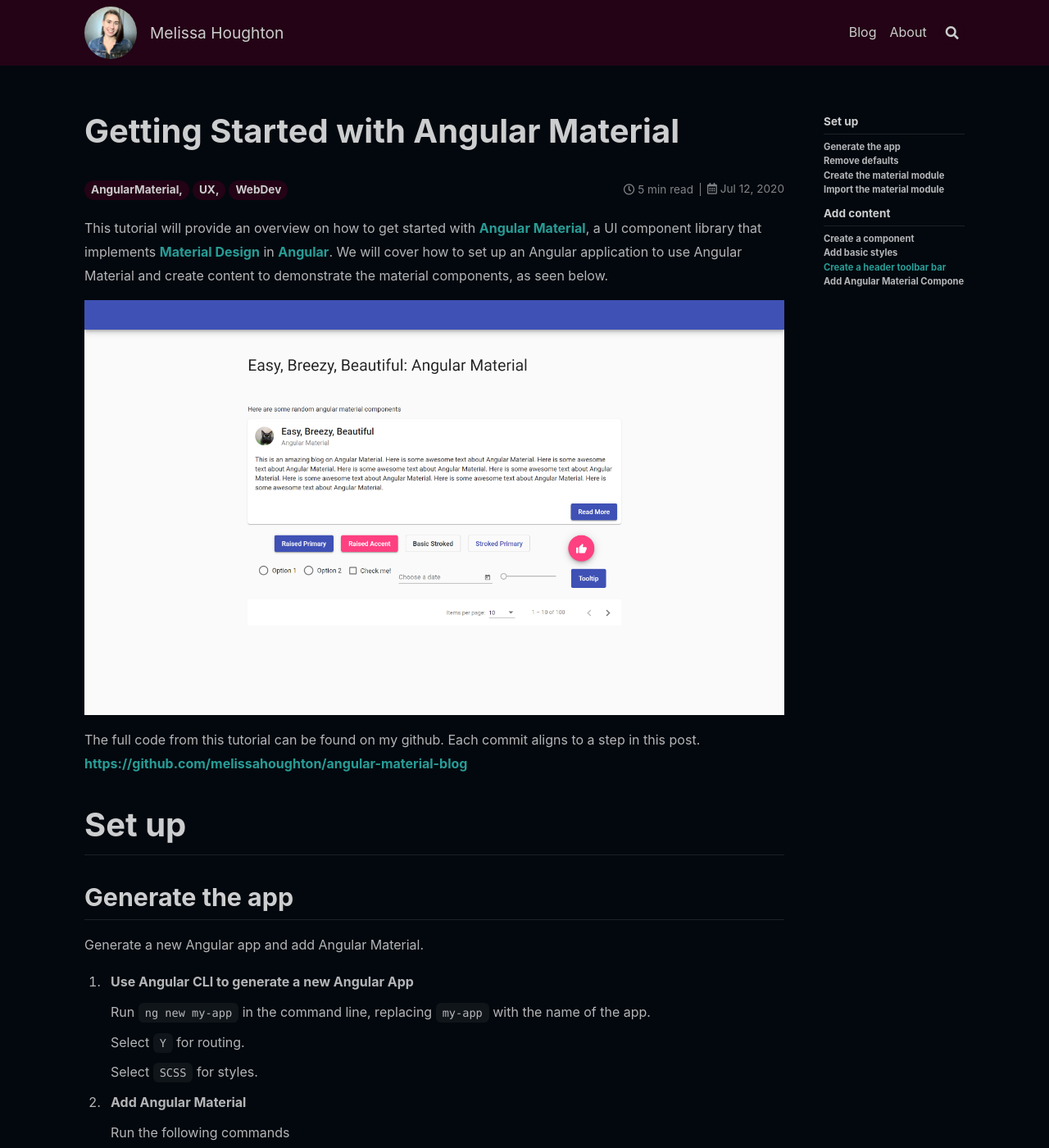
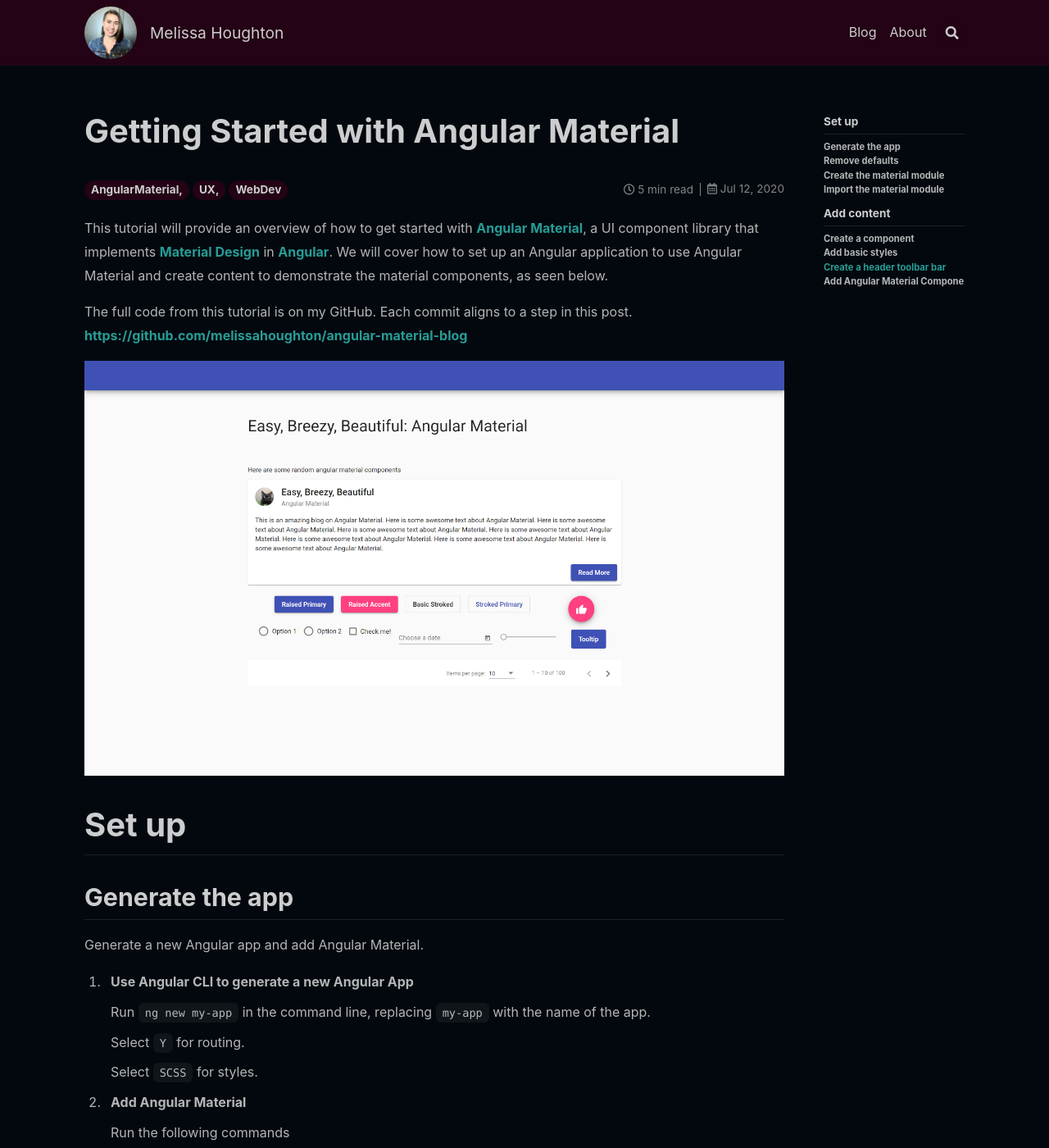
Before and after one commit to melissahoughton/melissahoughton.github.io, a Jekyll site: the page built from _posts/2020-07-12-angular-material.md, in a window 1280 px wide and 1400 px high. Shown: the whole window at 82% size. Built offline with Jekyll 4.4.1, drawn with Linux system fonts in a browser that asks for light colours; nearby versions of some CDN libraries; comment, search, counter and statistics services are not loaded.

Commit message:
Grammar updates

````diff
--- a/_posts/2020-07-12-angular-material.md
+++ b/_posts/2020-07-12-angular-material.md
@@ -6,14 +6,13 @@ key: angular-material
 ---
 
 
-This tutorial will provide an overview on how to get started with [Angular Material](https://material.angular.io/), a UI component library that implements [Material Design](https://material.io/design) in [Angular](https://angular.io/). We will cover how to set up an Angular application to use Angular Material and create content to demonstrate the material components, as seen below.
+This tutorial will provide an overview of how to get started with [Angular Material](https://material.angular.io/), a UI component library that implements [Material Design](https://material.io/design) in [Angular](https://angular.io/). We will cover how to set up an Angular application to use Angular Material and create content to demonstrate the material components, as seen below.
+
+The full code from this tutorial is on my GitHub. Each commit aligns to a step in this post.
+[https://github.com/melissahoughton/angular-material-blog](https://github.com/melissahoughton/angular-material-blog)
 
 
 ![Image](/assets/images/AngularMaterial-IndigoPink.png)
-
-
-The full code from this tutorial can be found on my github. Each commit aligns to a step in this post.
-[https://github.com/melissahoughton/angular-material-blog](https://github.com/melissahoughton/angular-material-blog)
 
 
 # Set up
@@ -65,7 +64,7 @@ We will import all the available components for Angular Material to be ready for
 
 1. Create a folder called `material` in `src\app`.
 
-2. Create a file called `material.module.ts` and copy the below contents into that file. Or copy this material module file from my [github](https://github.com/melissahoughton/material.module/blob/master/material.module.ts) into the folder.
+2. Create a file called `material.module.ts` and copy the below contents into that file. Or copy this material module file from my [GitHub](https://github.com/melissahoughton/material.module/blob/master/material.module.ts) into the folder.
 
 ```typescript
 import { NgModule } from '@angular/core';
````
